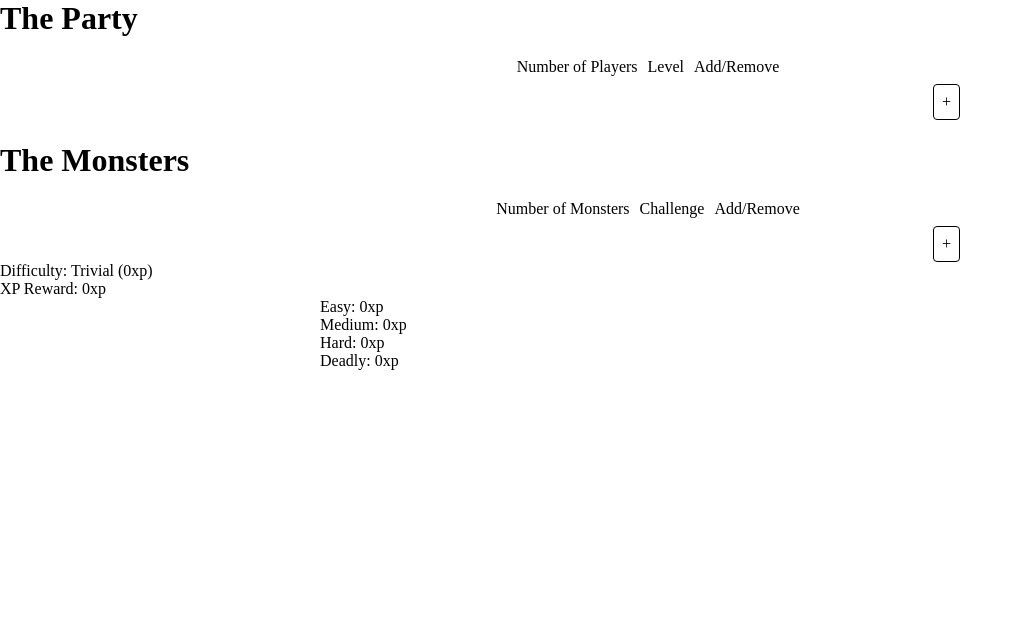
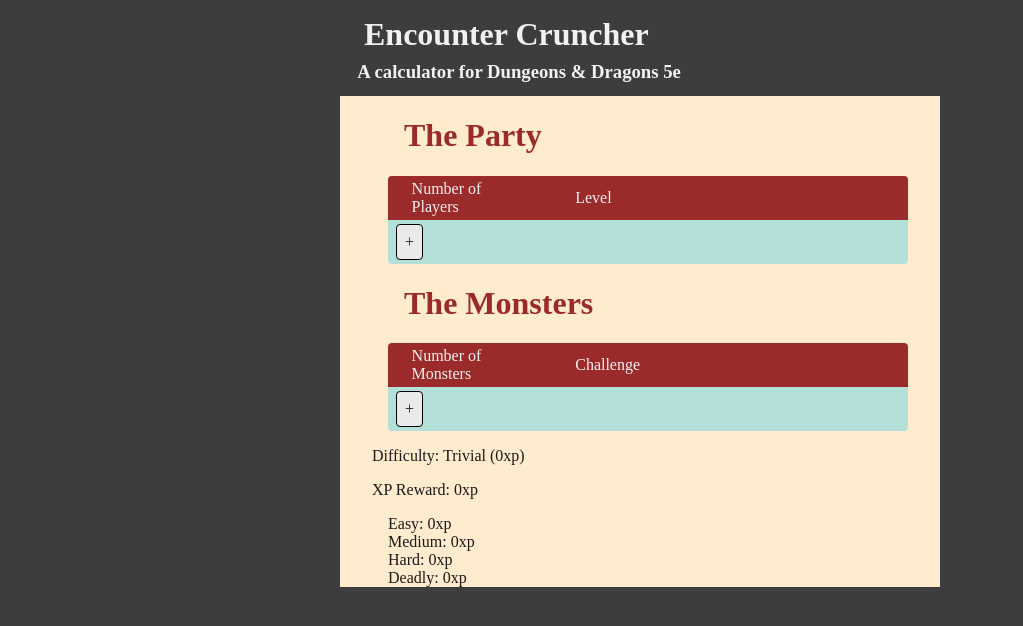
Before and after one commit to kerblammo/5eCruncher, a plain HTML site: page index.html in a window 1280 px wide. Shown: the whole page, without its empty margins (0-1023 px from the left). Drawn offline with Linux system fonts and the light colour scheme.

Commit message:
Updated styling. This encompasses basically everything except for the total encounter difficulty (easy, medium, etc)

```diff
--- a/index.html
+++ b/index.html
@@ -6,17 +6,22 @@
         <script src="main.js"></script>
     </head>
     <body>
+        <div id="app">
+            <div class="header">
+                <h1>Encounter Cruncher</h1>
+                <h3>A calculator for Dungeons & Dragons 5e</h3>
+            </div>
             <div id="party">
                 <h1>The Party</h1>
                 <div class="container party">
                     <div class="row">
                         <div class="entity">
-                        Number of Players
+                            Number of <br>Players
                         </div>
                         <div class="entity">
                             Level
                         </div>
-                    <div class="entity">Add/Remove</div>
+                        <div class="entity"></div>
                     </div>
 
                     <div class="row">
@@ -31,12 +36,12 @@
                 <div class="container monster">
                     <div class="row">
                         <div class="entity">
-                        Number of Monsters
+                            Number of <br>Monsters
                         </div>
                         <div class="entity">
                             Challenge
                         </div>
-                    <div class="entity">Add/Remove</div>
+                        <div class="entity"></div>
                     </div>
                     <div class="row">
                         <div class="entity">
@@ -46,6 +51,7 @@
                 </div>
             </div>
 
+            <div id="totals">
                 <div id="difficulty">
                     <div id="difficulty-rating">Difficulty: Trivial (0xp)</div>
                     <div id="xp-reward">XP Reward: 0xp</div>
@@ -60,5 +66,7 @@
                         <div id="deadly">Deadly: 0xp</div>
                     </div>
                 </div>
+            </div>
+        </div>
     </body>
 </html>
--- a/style.css
+++ b/style.css
@@ -1,35 +1,85 @@
 body {
   margin: 0px;
   padding: 0px;
+  color: #1b1b1b;
+  background-color: #3d3d3d;
+}
+
+#app {
+  background-color: #ffebcd;
+  max-width: 600px;
+  margin: auto;
+}
+
+.header {
+  color: #f1f1f1;
+  background-color: #3d3d3d;
+  padding: 0.5em;
+}
+
+.header h1,
+h3 {
+  color: #f1f1f1;
+  margin: 0.25em 0.5em;
+}
+
+h1 {
+  color: #9b2a2a;
+  margin-left: 2em;
 }
 
 .container {
-  margin: auto;
-  width: 50%;
+  margin-left: 2em;
+  margin-right: 2em;
+  max-width: 600px;
 }
 
 .row {
   display: flex;
   gap: 10px;
   margin-left: 1em;
-  margin-top: 0.5em;
+  padding-top: 0.25em;
+  padding-bottom: 0.25em;
+  padding-left: 0.5em;
+  background-color: #c3f0e8;
+}
+
+.container .row:first-child {
+  background-color: #9b2a2a;
+  color: #f1f1f1;
   justify-content: center;
+  border-radius: 0.25em 0.25em 0 0;
+}
+
+.row:nth-child(even) {
+  background-color: #b3e0d8;
 }
 
 .container .row:last-child {
-  justify-content: flex-end;
+  border-radius: 0 0 0.25em 0.25em;
 }
 
 .entity {
   display: flex;
   align-items: center;
   gap: 10px;
+  width: 30%;
 }
 
 .inline-button {
   padding: 0.5em;
   border: thin black solid;
   border-radius: 0.25em;
+  background-color: #eaeaea;
+}
+
+.inline-button:hover {
+  background-color: #c9c9c9;
+}
+
+.inline-button:active {
+  background-color: #a6a6a6;
+  border: thin #3d3d3d solid;
 }
 
 .remove-row {
@@ -37,3 +87,11 @@ body {
   border: thin black solid;
   border-radius: 0.25em;
 }
+
+#totals {
+  margin: 1em;
+}
+
+#difficulty div {
+  margin: 1em;
+}
```
Lines whose indentation alone changed are shown as unchanged.
